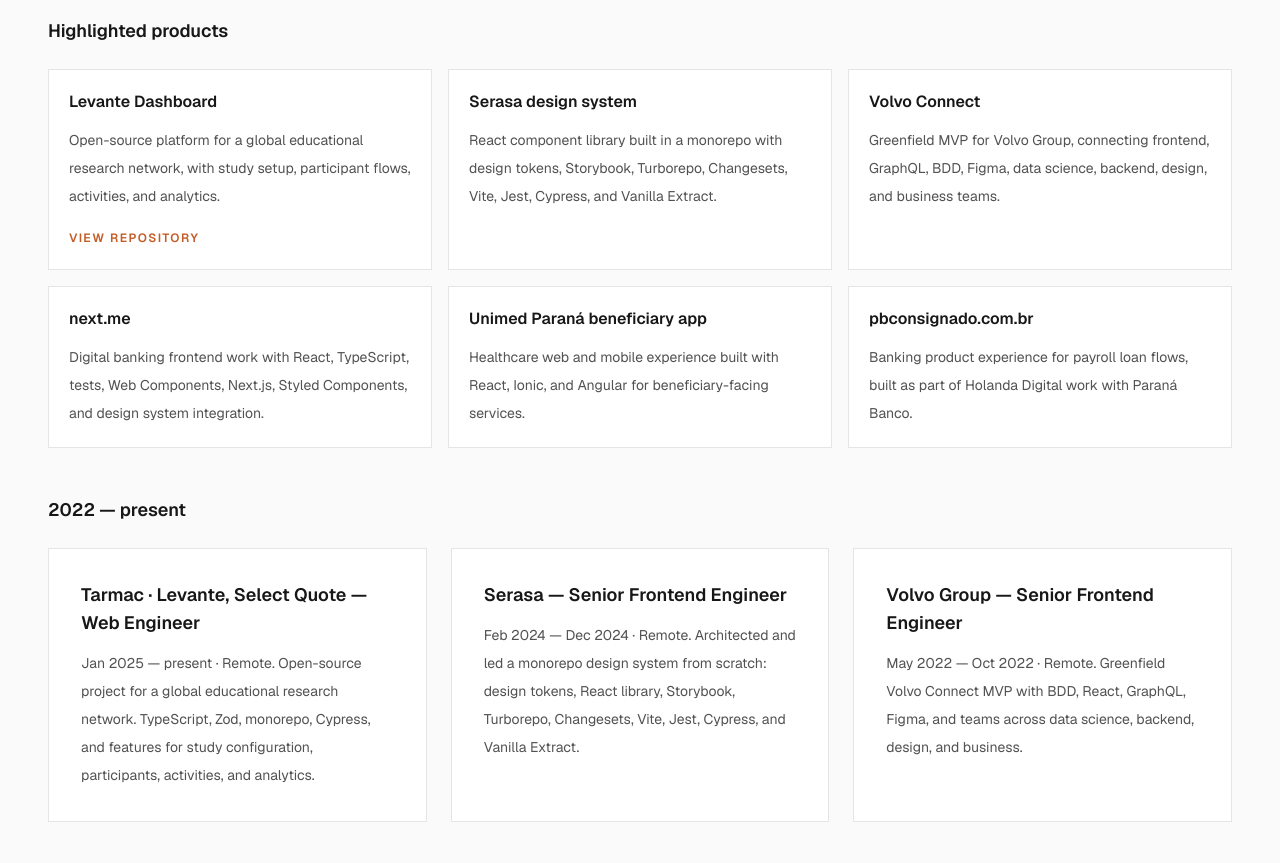
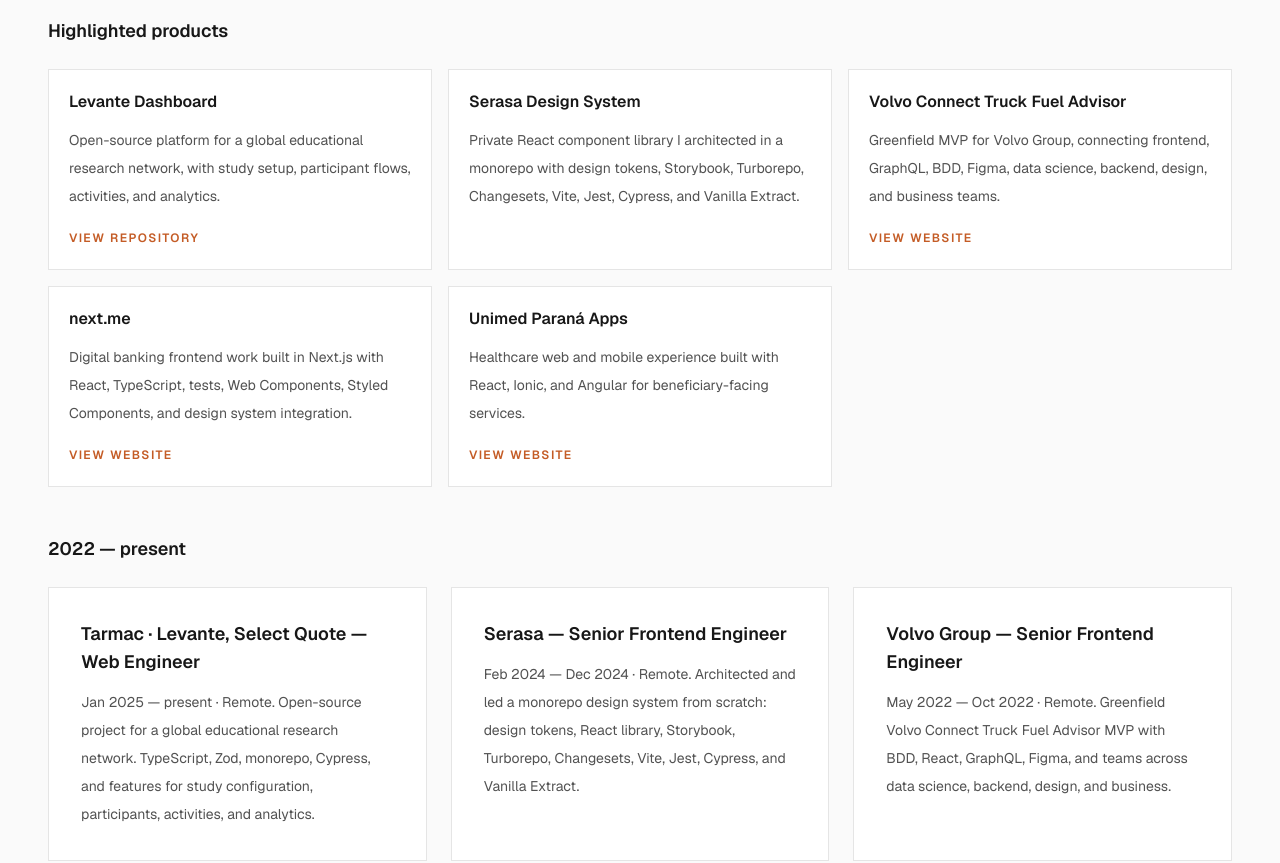
Before and after one commit to fhconte/h-digital, a Next.js app: page /en in a window 1280 px wide. Shown: the part 2940-3803 px from the top of the page. Built offline with nearby package versions, Linux system fonts and the light colour scheme.

Commit message:
chore: content improvements

```diff
--- a/src/content/en/experience.ts
+++ b/src/content/en/experience.ts
@@ -21,24 +21,26 @@
         hrefLabel: "View repository",
       },
       {
-        title: "Serasa design system",
-        text: "React component library built in a monorepo with design tokens, Storybook, Turborepo, Changesets, Vite, Jest, Cypress, and Vanilla Extract.",
+        title: "Serasa Design System",
+        text: "Private React component library I architected in a monorepo with design tokens, Storybook, Turborepo, Changesets, Vite, Jest, Cypress, and Vanilla Extract.",
       },
       {
-        title: "Volvo Connect",
+        title: "Volvo Connect Truck Fuel Advisor",
         text: "Greenfield MVP for Volvo Group, connecting frontend, GraphQL, BDD, Figma, data science, backend, design, and business teams.",
+        href: "https://www.volvotrucks.com.br/pt-br/services/optimized-business/volvo-connect.html",
+        hrefLabel: "View website",
       },
       {
         title: "next.me",
-        text: "Digital banking frontend work with React, TypeScript, tests, Web Components, Next.js, Styled Components, and design system integration.",
+        text: "Digital banking frontend work built in Next.js with React, TypeScript, tests, Web Components, Styled Components, and design system integration.",
+        href: "https://next.me/",
+        hrefLabel: "View website",
       },
       {
-        title: "Unimed Paraná beneficiary app",
+        title: "Unimed Paraná Apps",
         text: "Healthcare web and mobile experience built with React, Ionic, and Angular for beneficiary-facing services.",
-      },
-      {
-        title: "pbconsignado.com.br",
-        text: "Banking product experience for payroll loan flows, built as part of Holanda Digital work with Paraná Banco.",
+        href: "https://www.unimed.coop.br/site/web/parana/aplicativos",
+        hrefLabel: "View website",
       },
     ],
   },
@@ -59,7 +61,7 @@
         {
           title: "Volvo Group — Senior Frontend Engineer",
           description:
-            "May 2022 — Oct 2022 · Remote. Greenfield Volvo Connect MVP with BDD, React, GraphQL, Figma, and teams across data science, backend, design, and business.",
+            "May 2022 — Oct 2022 · Remote. Greenfield Volvo Connect Truck Fuel Advisor MVP with BDD, React, GraphQL, Figma, and teams across data science, backend, design, and business.",
         },
       ],
     },
@@ -74,7 +76,7 @@
         {
           title: "Holanda Digital — Senior Frontend Developer",
           description:
-            "Feb 2015 — Jul 2020 · Remote. Unimed Paraná (React, Ionic, Angular, beneficiary app), Paraná Banco (React, Redux, Storybook), and pbconsignado.com.br.",
+            "Feb 2015 — Jul 2020 · Remote. Unimed Paraná Apps (React, Ionic, Angular) and Paraná Banco (React, Redux, Storybook).",
         },
       ],
     },
--- a/src/content/pt-BR/experience.ts
+++ b/src/content/pt-BR/experience.ts
@@ -21,24 +21,26 @@
         hrefLabel: "Ver repositório",
       },
       {
-        title: "Design system Serasa",
-        text: "Biblioteca React em monorepo com design tokens, Storybook, Turborepo, Changesets, Vite, Jest, Cypress e Vanilla Extract.",
+        title: "Serasa Design System",
+        text: "Biblioteca React privada que arquitetei em monorepo com design tokens, Storybook, Turborepo, Changesets, Vite, Jest, Cypress e Vanilla Extract.",
       },
       {
-        title: "Volvo Connect",
+        title: "Volvo Connect Truck Fuel Advisor",
         text: "MVP greenfield para o Volvo Group, integrando frontend, GraphQL, BDD, Figma, data science, backend, design e negócio.",
+        href: "https://www.volvotrucks.com.br/pt-br/services/optimized-business/volvo-connect.html",
+        hrefLabel: "Ver site",
       },
       {
         title: "next.me",
-        text: "Frontend para banco digital com React, TypeScript, testes, Web Components, Next.js, Styled Components e integração com design system.",
+        text: "Frontend para banco digital construído em Next.js com React, TypeScript, testes, Web Components, Styled Components e integração com design system.",
+        href: "https://next.me/",
+        hrefLabel: "Ver site",
       },
       {
-        title: "App Unimed Paraná",
+        title: "Unimed Paraná Apps",
         text: "Experiência web e mobile em saúde, construída com React, Ionic e Angular para serviços voltados a beneficiários.",
-      },
-      {
-        title: "pbconsignado.com.br",
-        text: "Produto bancário para jornadas de crédito consignado, desenvolvido no contexto da Holanda Digital com o Paraná Banco.",
+        href: "https://www.unimed.coop.br/site/web/parana/aplicativos",
+        hrefLabel: "Ver site",
       },
     ],
   },
@@ -59,7 +61,7 @@
         {
           title: "Volvo Group — Senior Frontend Engineer",
           description:
-            "Mai 2022 — Out 2022 · Remoto. MVP greenfield do Volvo Connect com BDD, React, GraphQL, Figma e times de data science, backend, design e negócio.",
+            "Mai 2022 — Out 2022 · Remoto. MVP greenfield do Volvo Connect Truck Fuel Advisor com BDD, React, GraphQL, Figma e times de data science, backend, design e negócio.",
         },
       ],
     },
@@ -74,7 +76,7 @@
         {
           title: "Holanda Digital — Senior Frontend Developer",
           description:
-            "Fev 2015 — Jul 2020 · Remoto. Unimed Paraná (React, Ionic, Angular, app beneficiário), Paraná Banco (React, Redux, Storybook) e pbconsignado.com.br.",
+            "Fev 2015 — Jul 2020 · Remoto. Unimed Paraná Apps (React, Ionic, Angular) e Paraná Banco (React, Redux, Storybook).",
         },
       ],
     },
```
